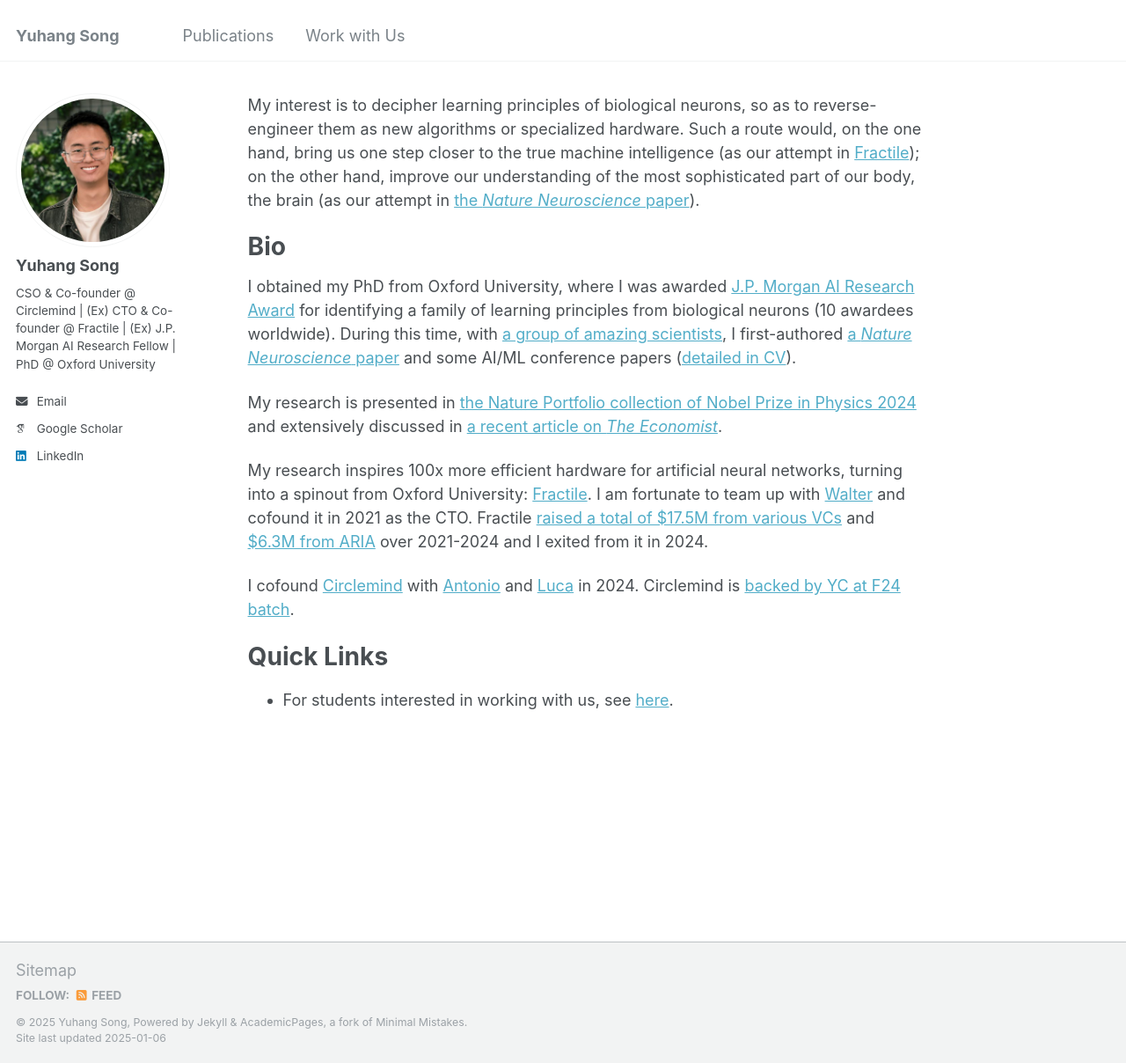
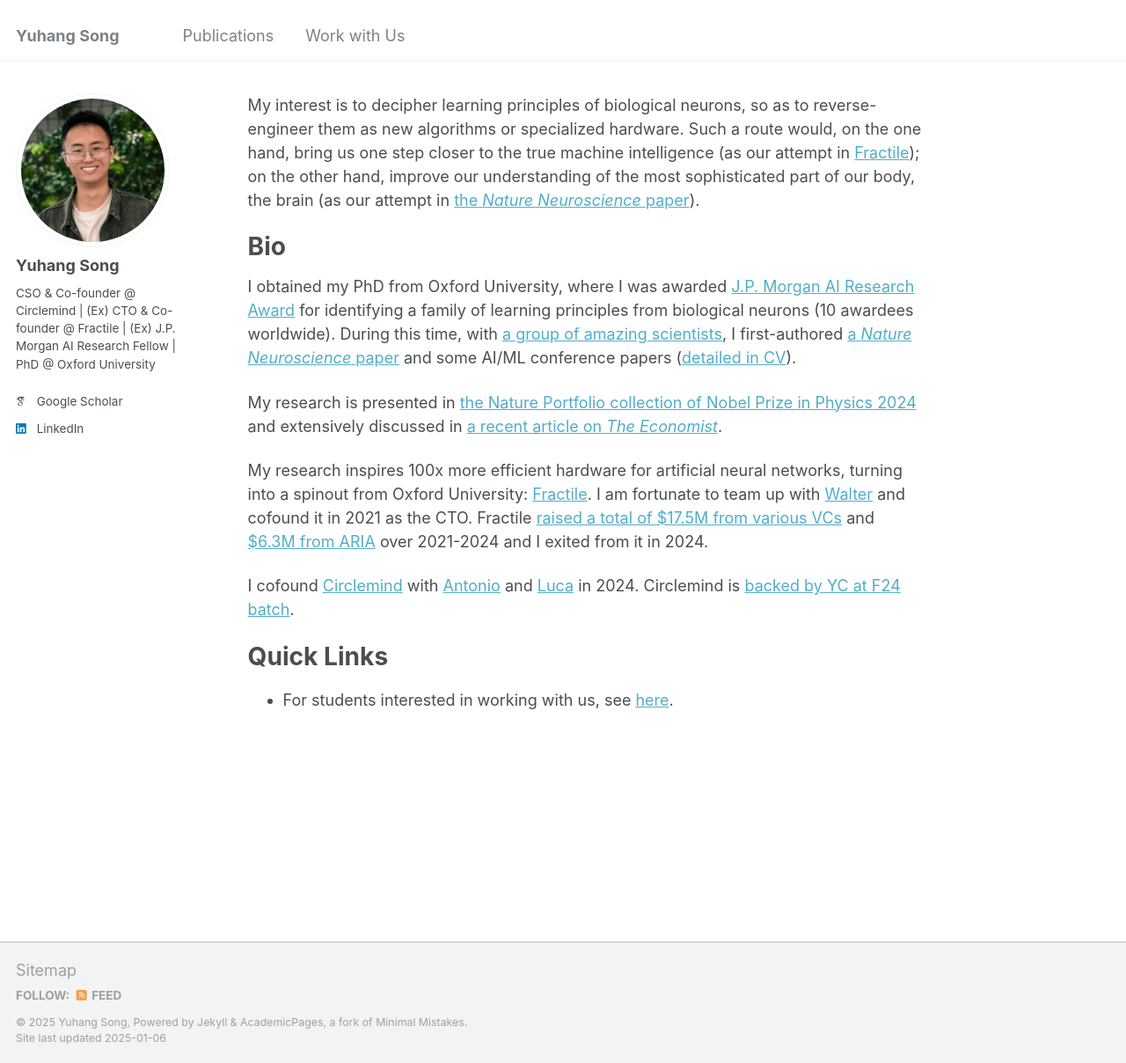
Before and after one commit to YuhangSong/YuhangSong.github.io, a Jekyll site: the page built from _pages/about.md, in a window 1280 px wide and 1208 px high. Shown: the whole window at 88% size. Built offline with Jekyll 4.4.1, drawn with Linux system fonts in a browser that asks for light colours; some web fonts are replaced.

Commit message:
chore: update _config.yml

```diff
--- a/_config.yml
+++ b/_config.yml
@@ -28,7 +28,7 @@ author:
   location         : # "Oxford, UK"
   employer         : # "Oxford University"
   uri              : # URL
-  email            : "dr.yuhang.song@gmail.com"
+  email            : # "dr.yuhang.song@gmail.com"
 
   # Academic websites
   arxiv            : # URL - Update with the correct link to your profile
```
